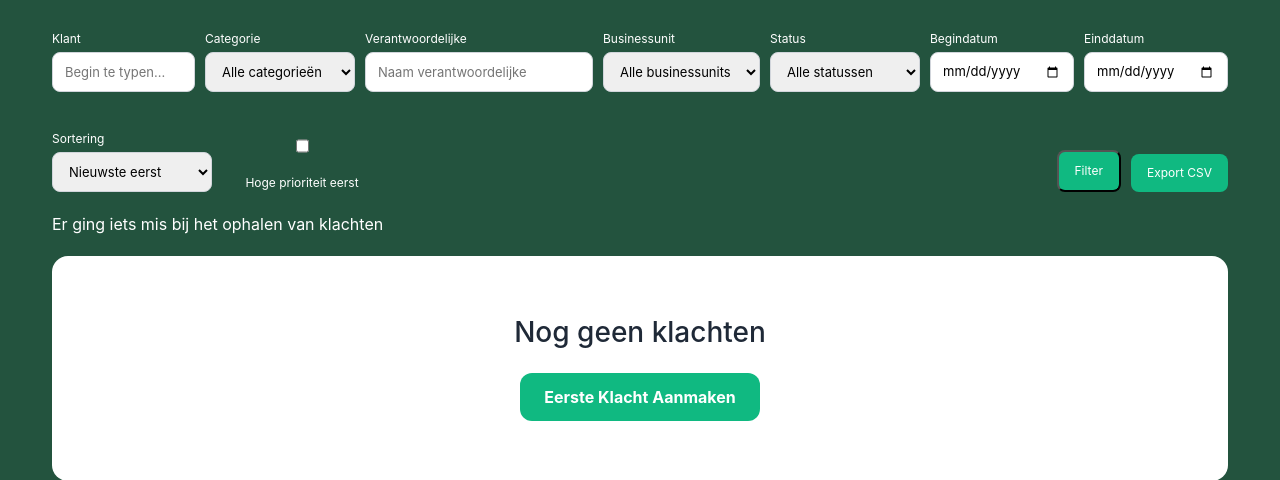
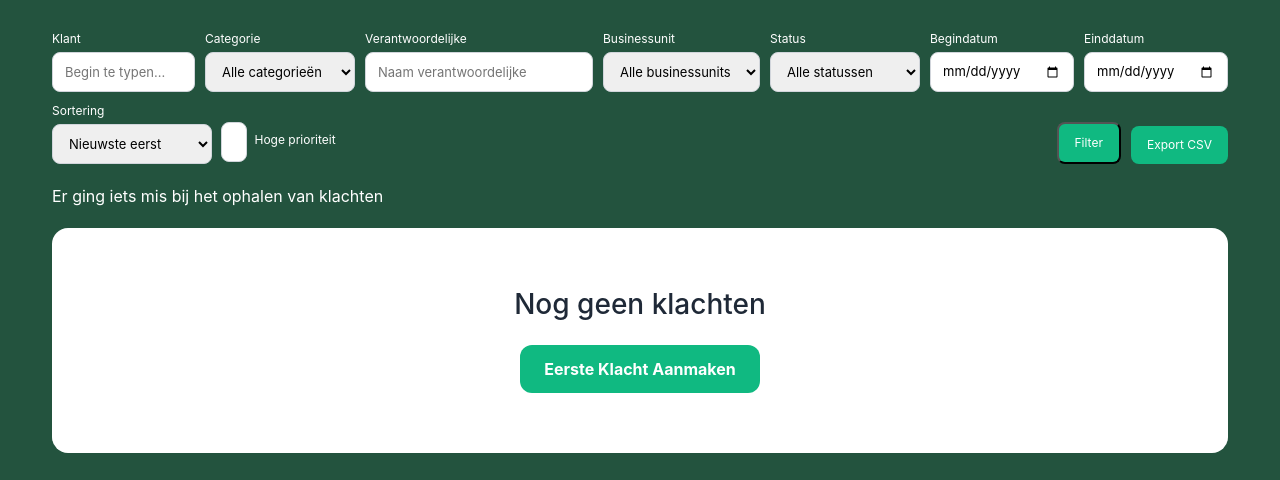
Before and after one commit to A-D-DBS-application/web-application-2025-group-10, a Flask app: page /user/klachten in a window 1280 px wide. Shown: the part 68-548 px from the top of the page. Run offline with Flask 3, Linux system fonts and the light colour scheme; the visitor is signed in with stand-in values (Sample User, id 1); data that the repository does not hold is empty.

```diff
--- a/app/templates/user_klachten.html
+++ b/app/templates/user_klachten.html
@@ -79,9 +79,9 @@
                 <option value="oudste" {% if (request.args.get('sort_order') or sort_order or 'nieuwste') == 'oudste' %}selected{% endif %}>Oudste eerst</option>
             </select>
         </div>
-        <div class="filter-field" style="min-width:160px; display:flex; align-items:center; gap:8px; padding-top:24px;">
-            <input type="checkbox" id="high_priority" name="high_priority" value="true" {% if (request.args.get('high_priority') or high_priority) %}checked{% endif %}>
-            <label for="high_priority" style="margin:0;">Hoge prioriteit eerst</label>
+        <div class="filter-field form-check d-flex flex-row align-items-center gap-2 flex-nowrap" style="min-width:160px;">
+            <input class="form-check-input" type="checkbox" id="high_priority" name="high_priority" value="true" {% if (request.args.get('high_priority') or high_priority) %}checked{% endif %}>
+            <label class="form-check-label mb-0" for="high_priority">Hoge prioriteit</label>
         </div>
         <div class="filter-field compact-btn" style="min-width:auto; margin-left:auto;">
             <button type="submit" class="action-link" style="padding:10px 16px; white-space:nowrap;">Filter</button>
```
